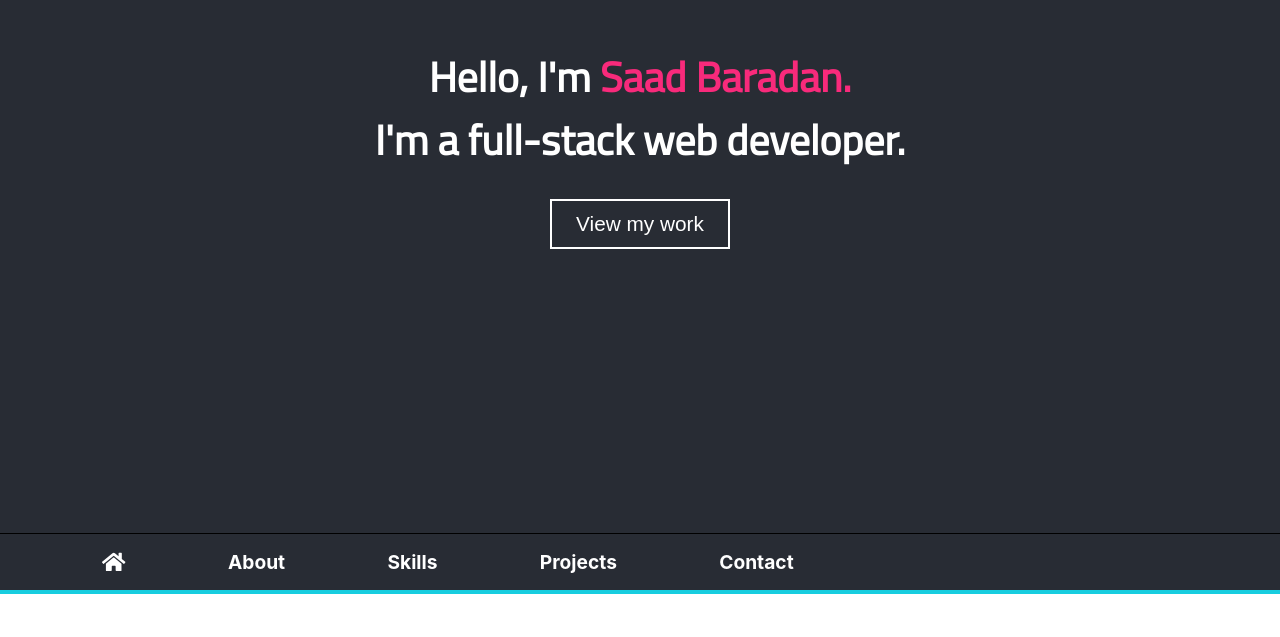
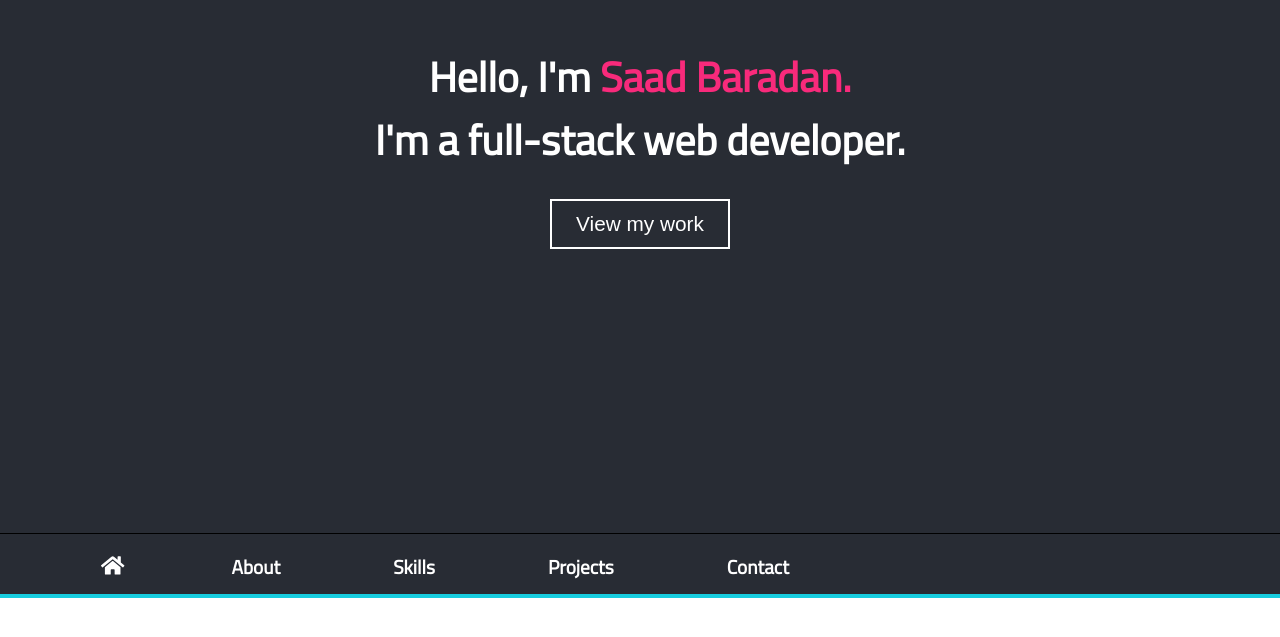
Before and after one commit to saadricklamar/my-portfolio, a React (Create React App) app: page / in a window 1280 px wide. Shown: the part 267-904 px from the top of the page. Built offline with nearby package versions, Linux system fonts and the light colour scheme.

Commit message:
Convert h2 tags to buttons

```diff
--- a/src/Components/Content/Content.js
+++ b/src/Components/Content/Content.js
@@ -11,11 +11,10 @@ function Content() {
         <Link to="App" smooth={true} duration={1000}>
           <FontAwesomeIcon icon={faHome} className="home-icon" />
         </Link>
-        <h2>About</h2>
-
-        <h2>Skills</h2>
-        <h2>Projects</h2>
-        <h2>Contact</h2>
+        <button className="nav-buttons">About</button>
+        <button className="nav-buttons">Skills</button>
+        <button className="nav-buttons">Projects</button>
+        <button className="nav-buttons">Contact</button>
       </header>
       <main></main>
     </div>
--- a/src/Components/Content/Content.scss
+++ b/src/Components/Content/Content.scss
@@ -9,29 +9,36 @@ main {
   display: flex;
   justify-content: space-evenly;
   padding-right: 30%;
-}
-
-h2 {
-  color: white;
-  font-size: 1.2rem;
-
-  &:hover {
-    color: #f82a7b;
-    cursor: pointer;
-    border-bottom: 2px solid #17cddf;
-    margin-bottom: 10px;
-  }
+  height: 60px;
 }
 
 .home-icon {
   color: white;
-  padding-top: 75%;
+  padding-top: 90%;
   font-size: 1.3rem;
 
   &:hover {
     color: #f82a7b;
     cursor: pointer;
-    border-bottom: 2px solid #17cddf;
-    padding-bottom: 5px;
   }
 }
+
+.nav-buttons {
+  color: white;
+  font-size: 1.2rem;
+  border: none;
+  font-family: "Titillium Web", sans-serif;
+  font-weight: bold;
+  padding-top: 5px;
+  background: none;
+  outline: none;
+
+  &:hover {
+    color: #f82a7b;
+    cursor: pointer;
+  }
+
+  &:focus {
+    color: #f82a7b;
+  }
+}
```
